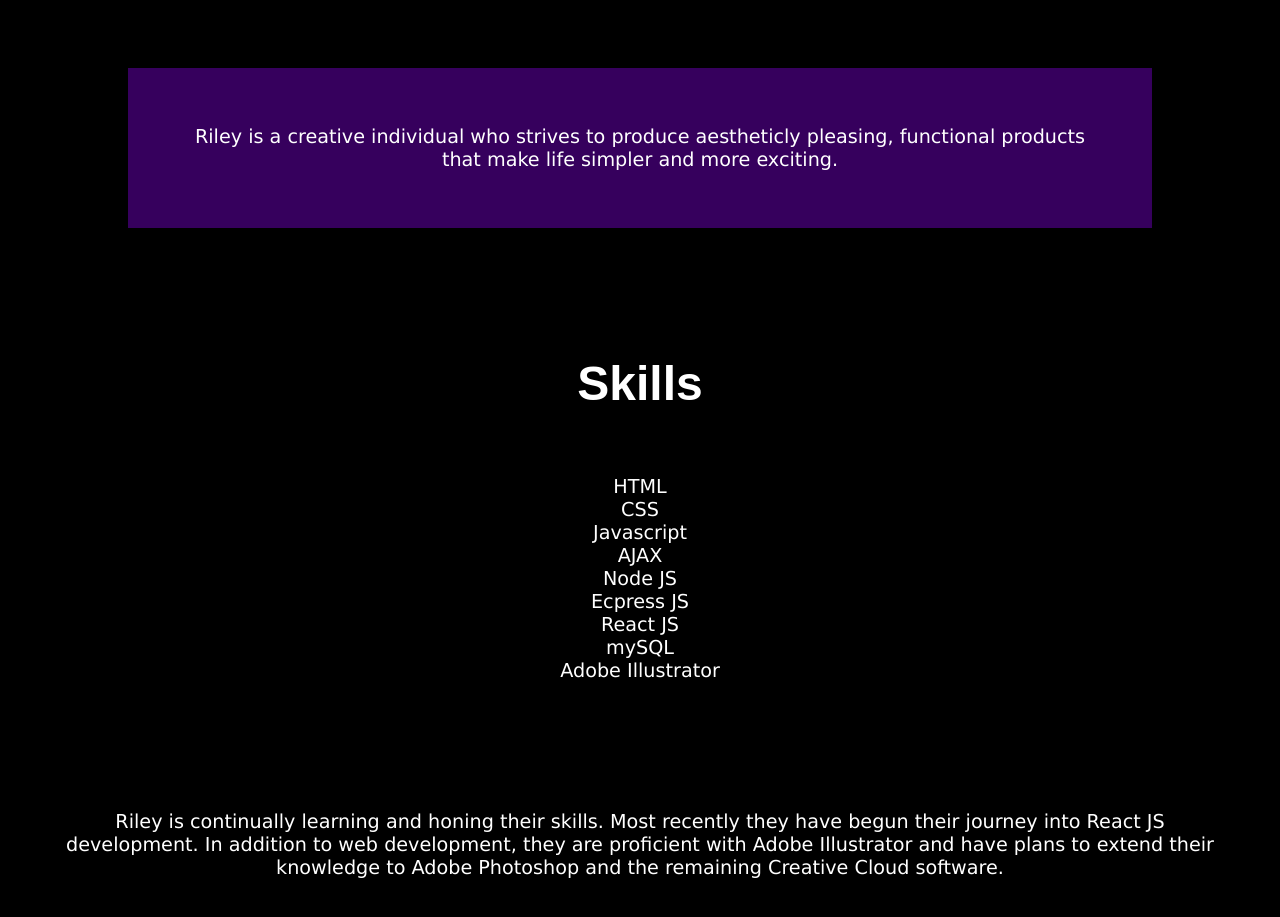
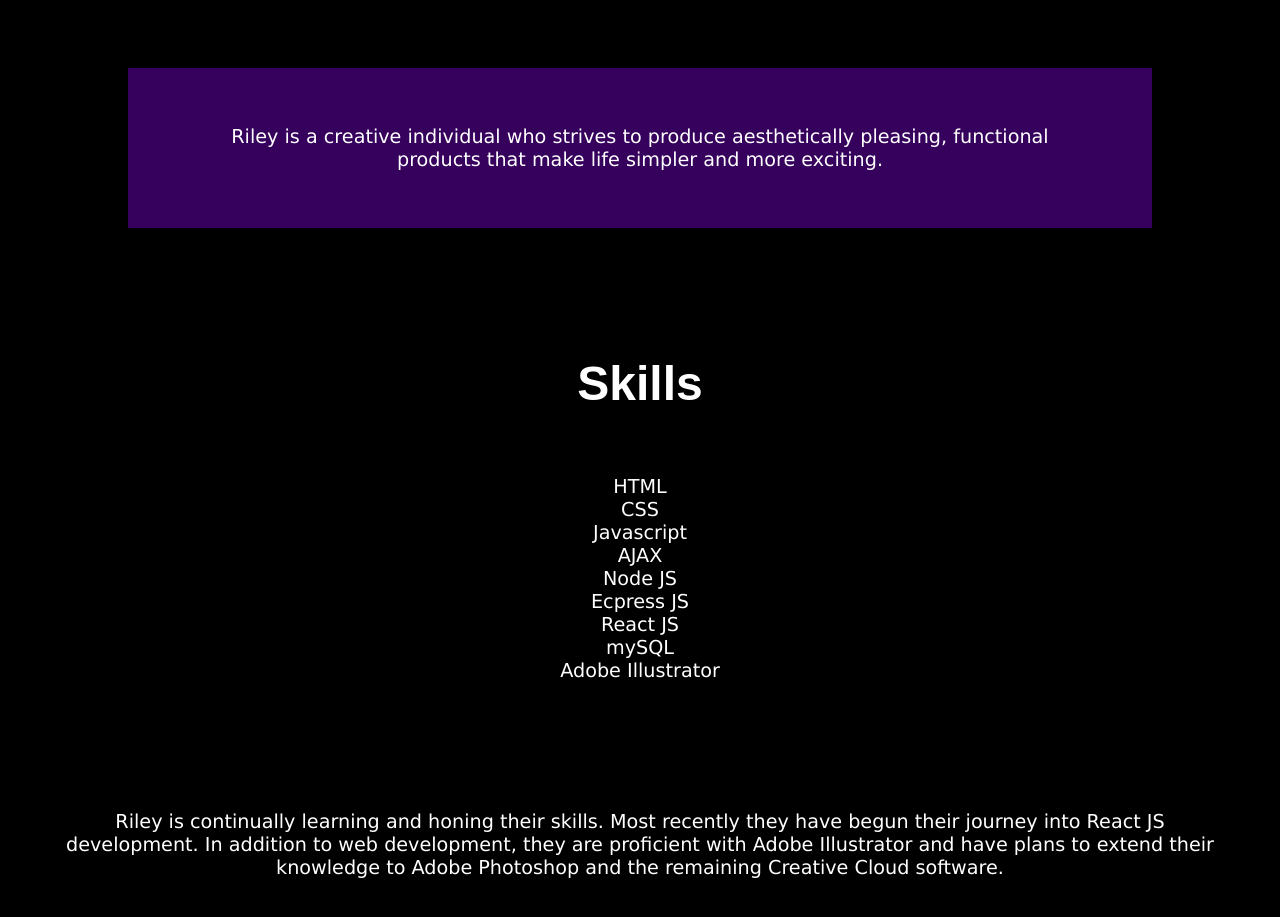
Before and after one commit to ri-ca4/ri-ca4.github.io, a website built with Parcel: page index.html in a window 1280 px wide. Shown: the part 940-1857 px from the top of the page. Built offline with nearby package versions, Linux system fonts and the light colour scheme; a web font is replaced by a local one.

Commit message:
fix typo

```diff
--- a/index.html
+++ b/index.html
@@ -44,7 +44,7 @@
                 <section class="home-section">
                     <div id="blurb">
                         <p>
-                            Riley is a creative individual who strives to produce aestheticly pleasing,
+                            Riley is a creative individual who strives to produce aesthetically pleasing,
                             functional products that make life simpler and more exciting.
                         </p>
                     </div>
```
